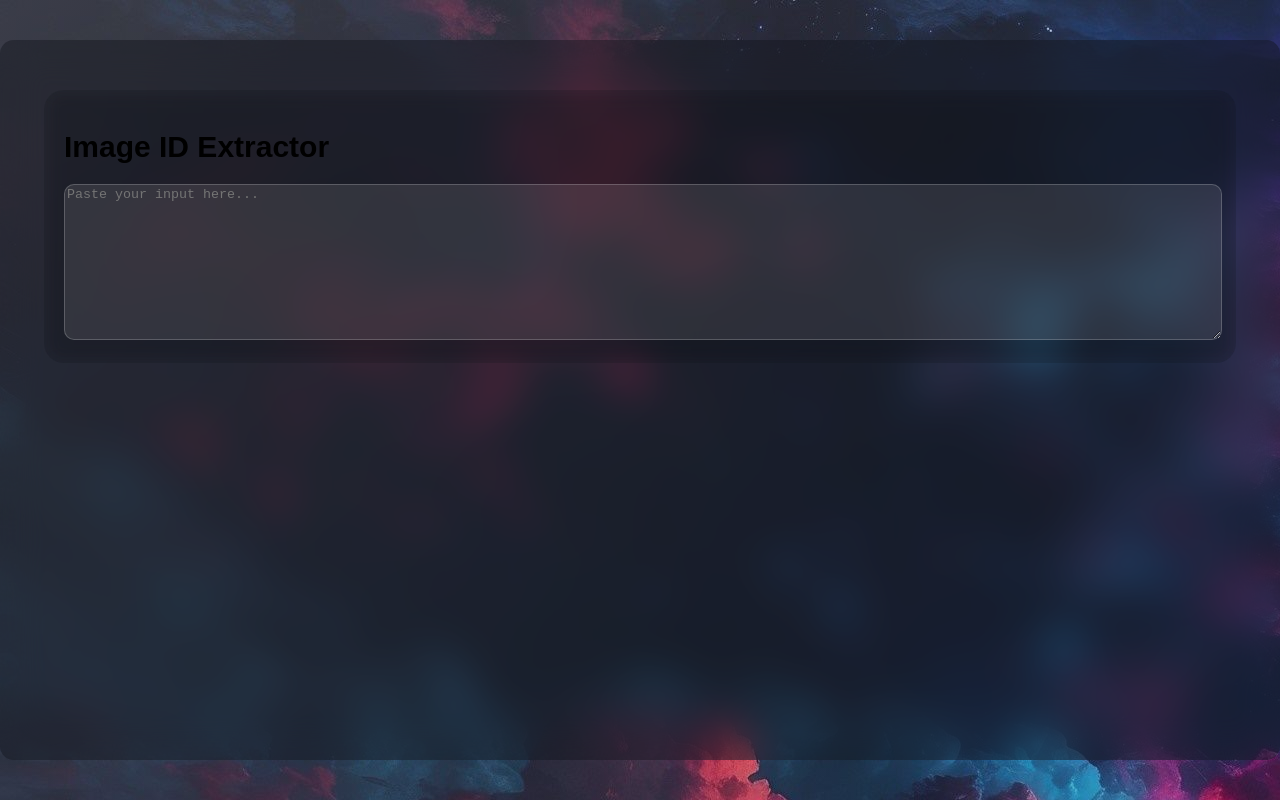
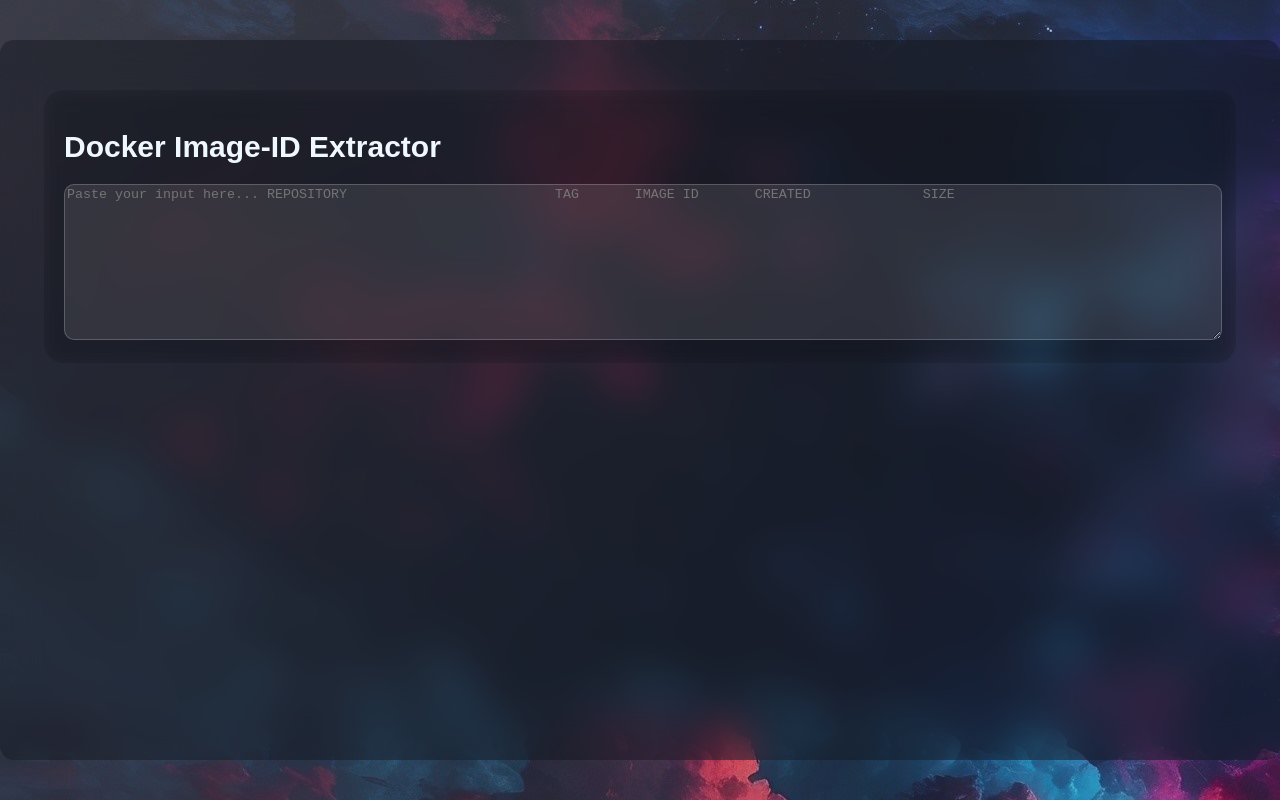
Before and after one commit to imaltaf/docker-imageID-extractor, a plain HTML site: page index.html in a window 1280 px wide. Drawn offline with Linux system fonts and the light colour scheme.

Commit message:
css changes

```diff
--- a/index.html
+++ b/index.html
@@ -9,8 +9,8 @@
 <body>
     <div class="app">
         <div class="container">
-            <h1>Image ID Extractor</h1>
-            <textarea id="inputText" placeholder="Paste your input here..."></textarea>
+            <h1>Docker Image-ID Extractor</h1>
+            <textarea id="inputText" placeholder="Paste your input here... REPOSITORY                          TAG       IMAGE ID       CREATED              SIZE            "></textarea>
             <div id="outputContainer">
                 <form id="outputForm">
                     <table>
--- a/style.css
+++ b/style.css
@@ -43,6 +43,7 @@ body {
 
 h1 {
   margin-bottom: 20px;
+  color: aliceblue;
 }
 
 textarea {
```
